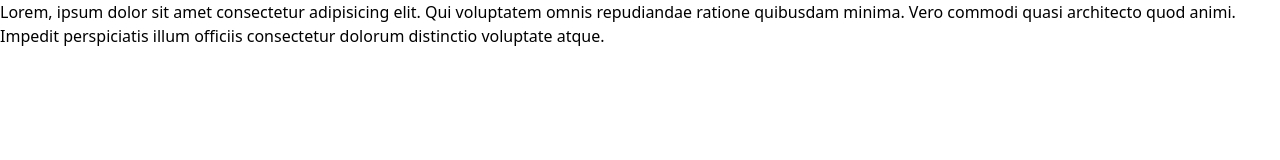
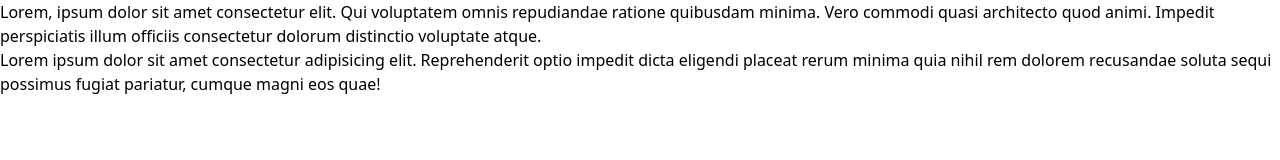
Before and after one commit to S11M001URM/Week3_m4, a website: page src/index.html in a window 1280 px wide. Drawn offline with nearby package versions, Linux system fonts and the light colour scheme.

Commit message:
personal

```diff
--- a/src/index.html
+++ b/src/index.html
@@ -8,7 +8,8 @@
     <link href="https://unpkg.com/aos@2.3.1/dist/aos.css" rel="stylesheet">
 </head>
 <body>
- <p>Lorem, ipsum dolor sit amet consectetur adipisicing elit. Qui voluptatem omnis repudiandae ratione quibusdam minima. Vero commodi quasi architecto quod animi. Impedit perspiciatis illum officiis consectetur dolorum distinctio voluptate atque.</p>
+ <p>Lorem, ipsum dolor sit amet consectetur  elit. Qui voluptatem omnis repudiandae ratione quibusdam minima. Vero commodi quasi architecto quod animi. Impedit perspiciatis illum officiis consectetur dolorum distinctio voluptate atque.</p>
+ <h1>Lorem ipsum dolor sit amet consectetur adipisicing elit. Reprehenderit optio impedit dicta eligendi placeat rerum minima quia nihil rem dolorem recusandae soluta sequi possimus fugiat pariatur, cumque magni eos quae!</h1>
 </body>
 <script src="https://unpkg.com/aos@2.3.1/dist/aos.js"></script>
 <script>
```
Also changed, not shown: src/immm/adddd.png (deleted), src/immm/heading (6).png (deleted), src/immm/hover.png (deleted), src/immm/klic.png (deleted), src/immm/layout.png (deleted), src/immm/lisst.png (deleted), src/immm/logo (8).png (deleted), src/immm/logotiip.png (deleted), src/immm/medi.png (deleted), src/immm/nazad.png (deleted), src/immm/padmar.png (deleted), src/immm/rost.png (deleted), src/immm/vperyod.png (deleted).
